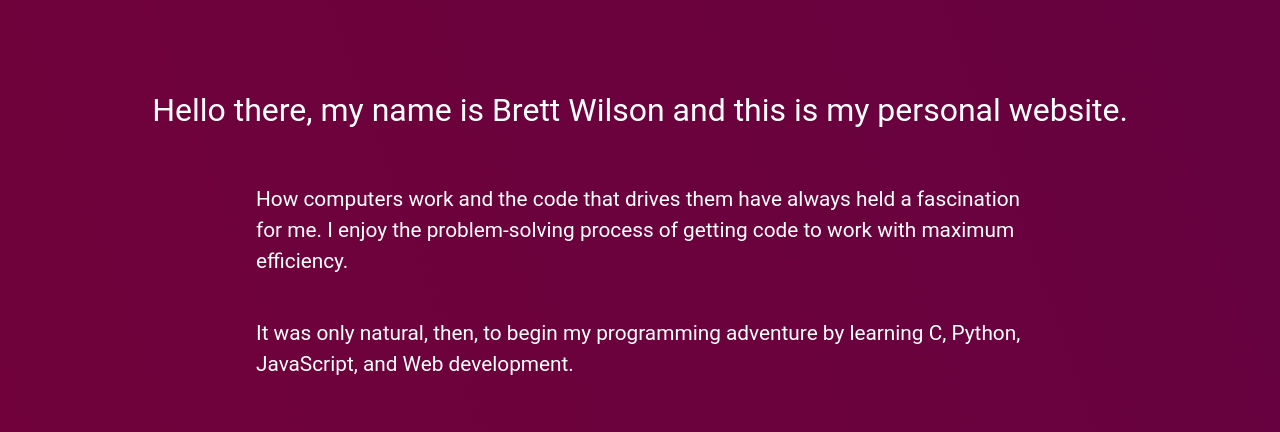
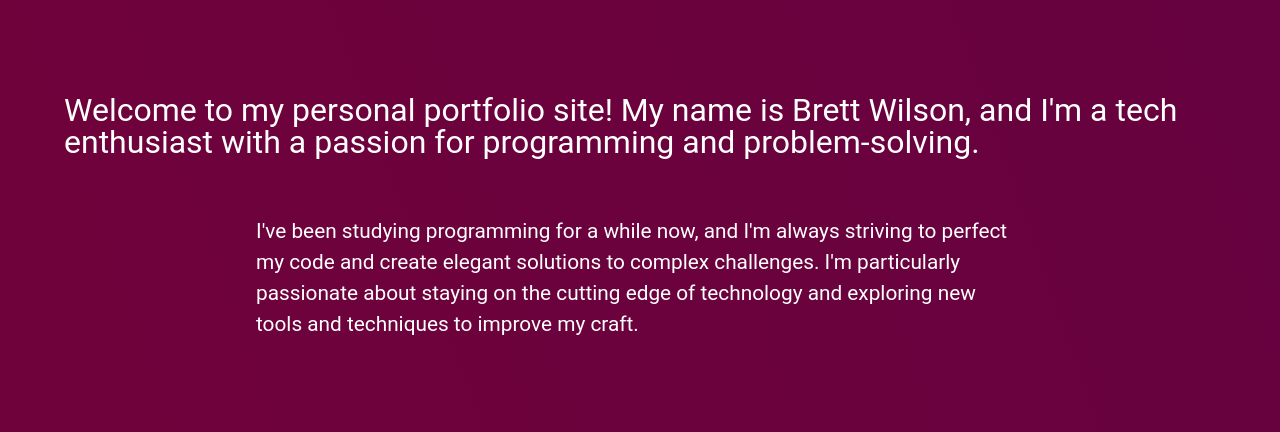
Before and after one commit to BrettWilsonDev/portfolio-website, a plain HTML site: page index.html in a window 1280 px wide. Shown: the part 50-482 px from the top of the page. Drawn offline with Linux system fonts and the light colour scheme.

Commit message:
Update index.html

```diff
--- a/index.html
+++ b/index.html
@@ -55,14 +55,13 @@
 
         <article >
 
-        <h1 id="mainh1">Hello there, my name is Brett Wilson and this is my personal website.</h1>
+        <h1 id="mainh1">Welcome to my personal portfolio site! My name is Brett Wilson, and I'm a tech enthusiast with a passion for programming and problem-solving.</h1>
 
         <div class="mainArticle">
 
-            <p class="mainp">How computers work and the code that drives them have always held a fascination for me. I enjoy the problem-solving process of getting code to work with maximum efficiency.</p>
+            <p class="mainp">I've been studying programming for a while now, and I'm always striving to perfect my code and create elegant solutions to complex challenges. I'm particularly passionate about staying on the cutting edge of technology and exploring new tools and techniques to improve my craft.</p>
 
-            <p style="margin-bottom: 80px;" class="lastp">It was only natural, then, to begin my programming adventure by learning C, Python, JavaScript, and Web development.</p>
-
+            <p style="margin-bottom: 80px;" class="lastp"></p>In summary, I have always been fascinated by how computers work and the code that drives them. The problem-solving aspect of creating efficient code is something that I truly enjoy. As a result, I started my programming journey by delving into C, Python, JavaScript, and web development.<p>
         </div>
 
         <div><img class="logo" src="./assets/images/favicon.ico" alt="My logo"></div>
```
